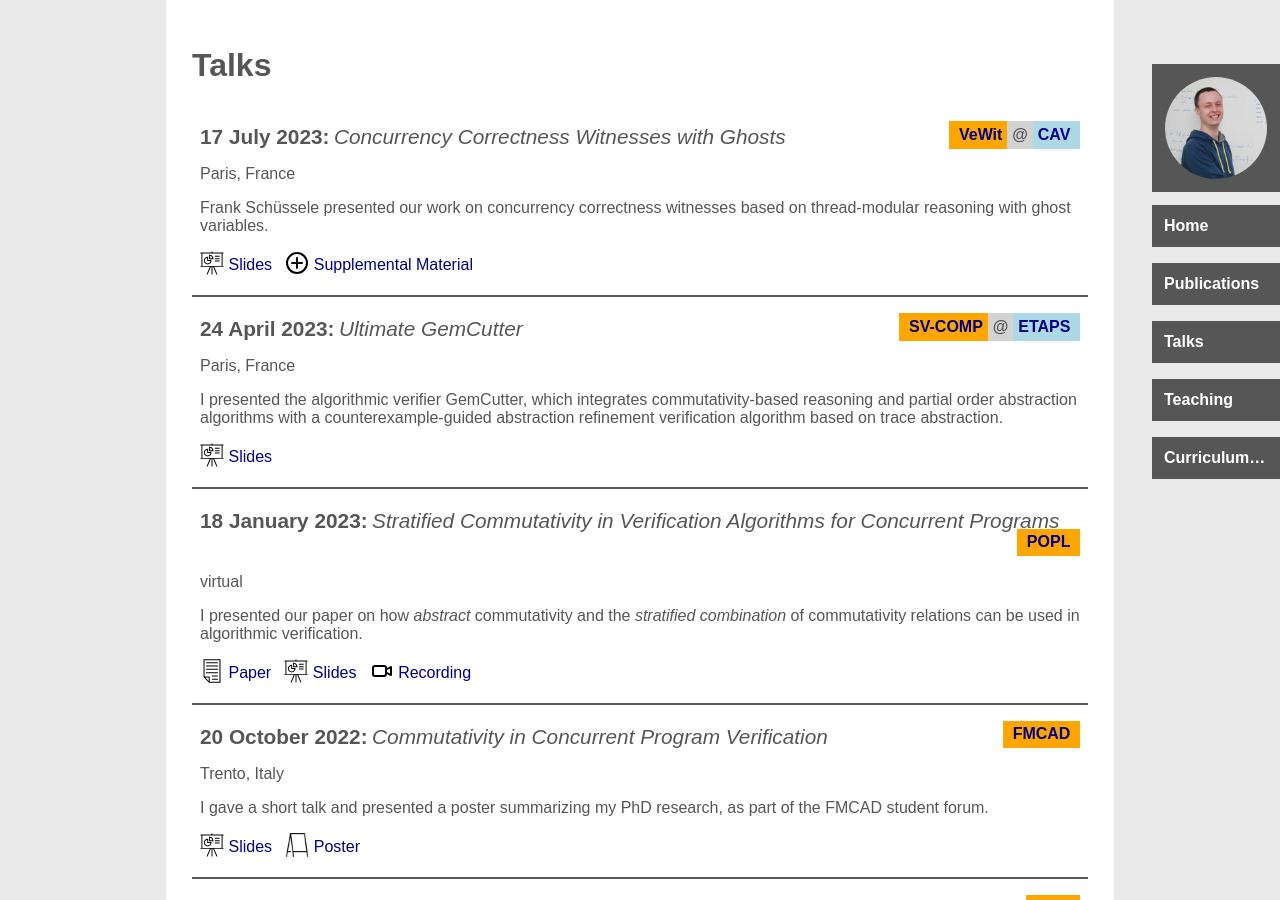
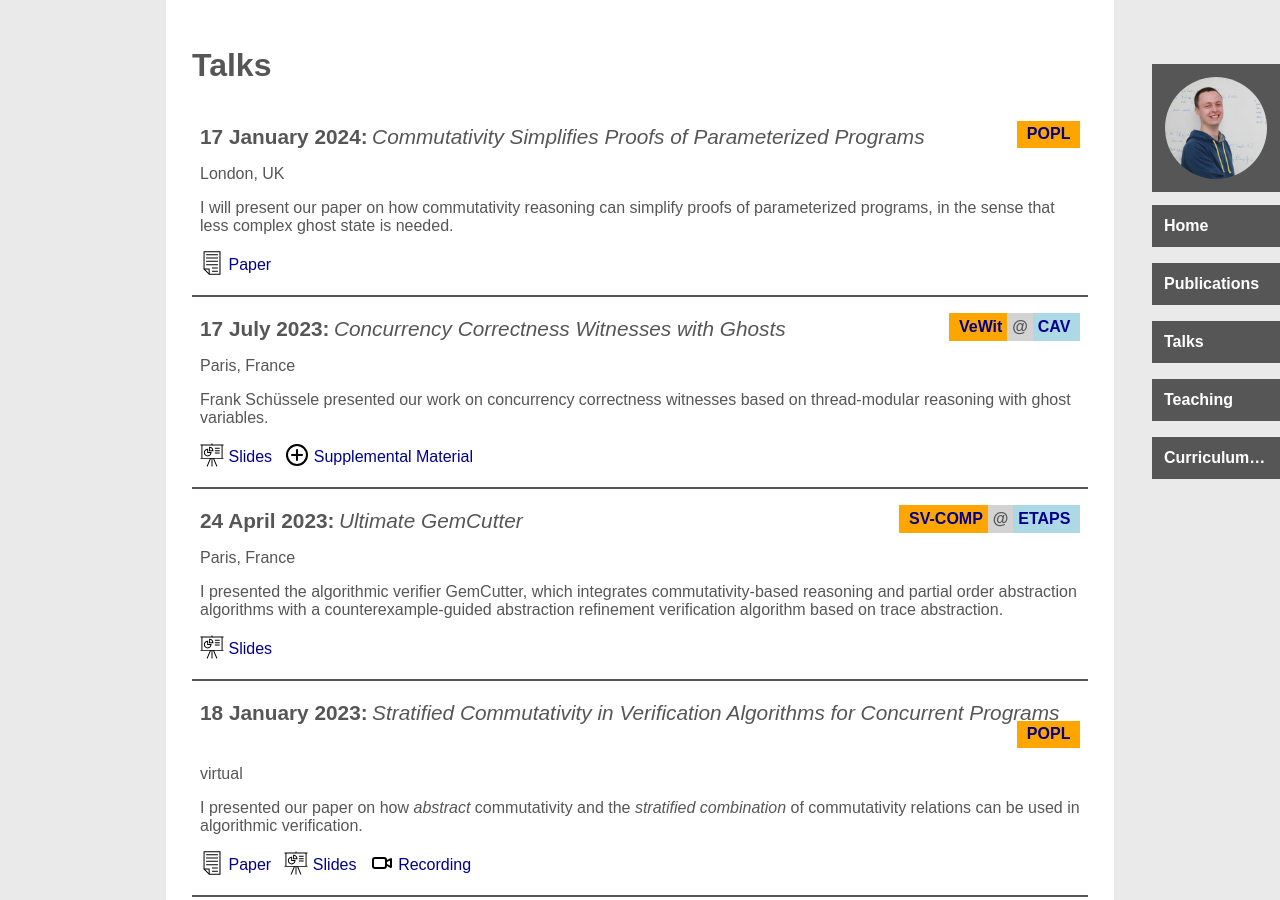
Before and after one commit to maul-esel/personal-website, a Jekyll site: the page built from talks.markdown, in a window 1280 px wide and 900 px high. Built offline with Jekyll 4.4.1, drawn with Linux system fonts in a browser that asks for light colours.

Commit message:
add new talk

```diff
--- a/_data/talks.yml
+++ b/_data/talks.yml
@@ -1,3 +1,11 @@
+popl24:
+  title: Commutativity Simplifies Proofs of Parameterized Programs
+  date: 2024-01-17
+  conference: POPL
+  conference_link: https://popl24.sigplan.org/
+  location: London, UK
+  summary: I will present our paper on how commutativity reasoning can simplify proofs of parameterized programs, in the sense that less complex ghost state is needed.
+
 cav23witnesses:
   title: Concurrency Correctness Witnesses with Ghosts
   date: 2023-07-17
```
